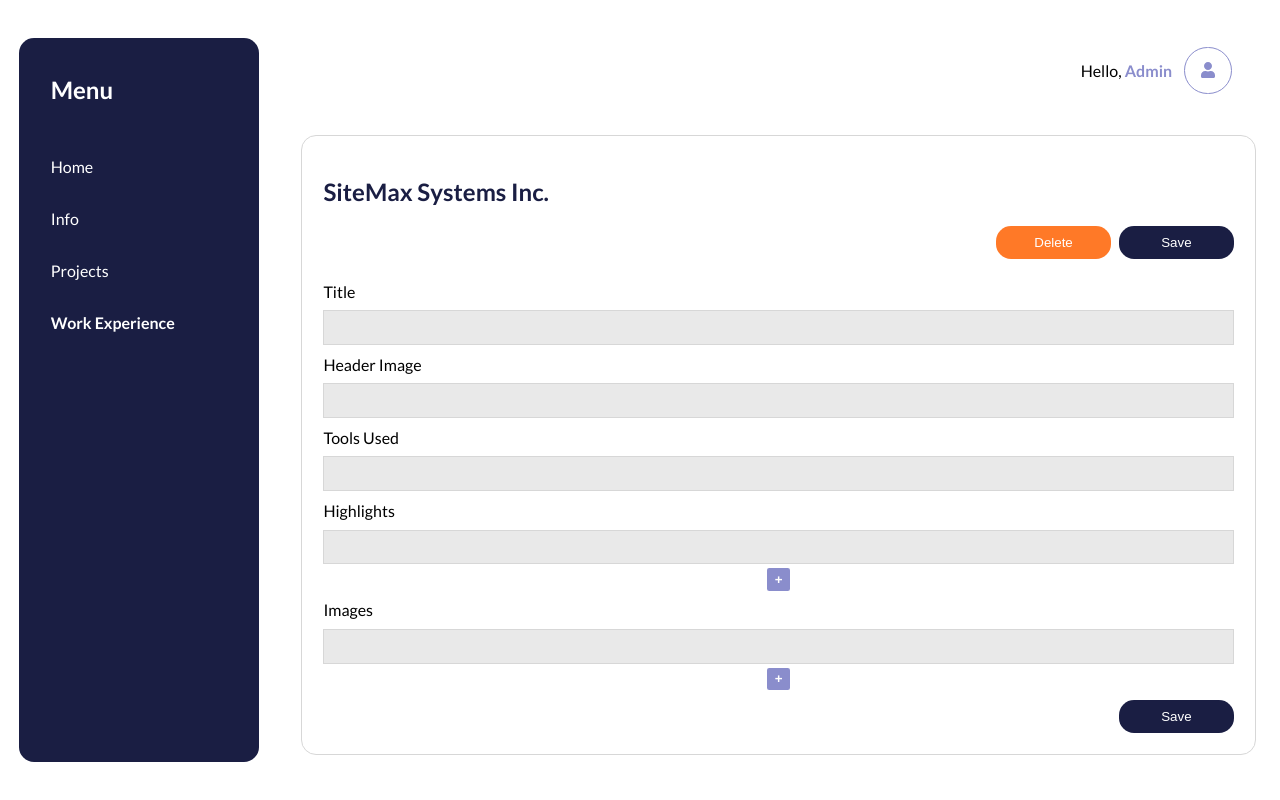
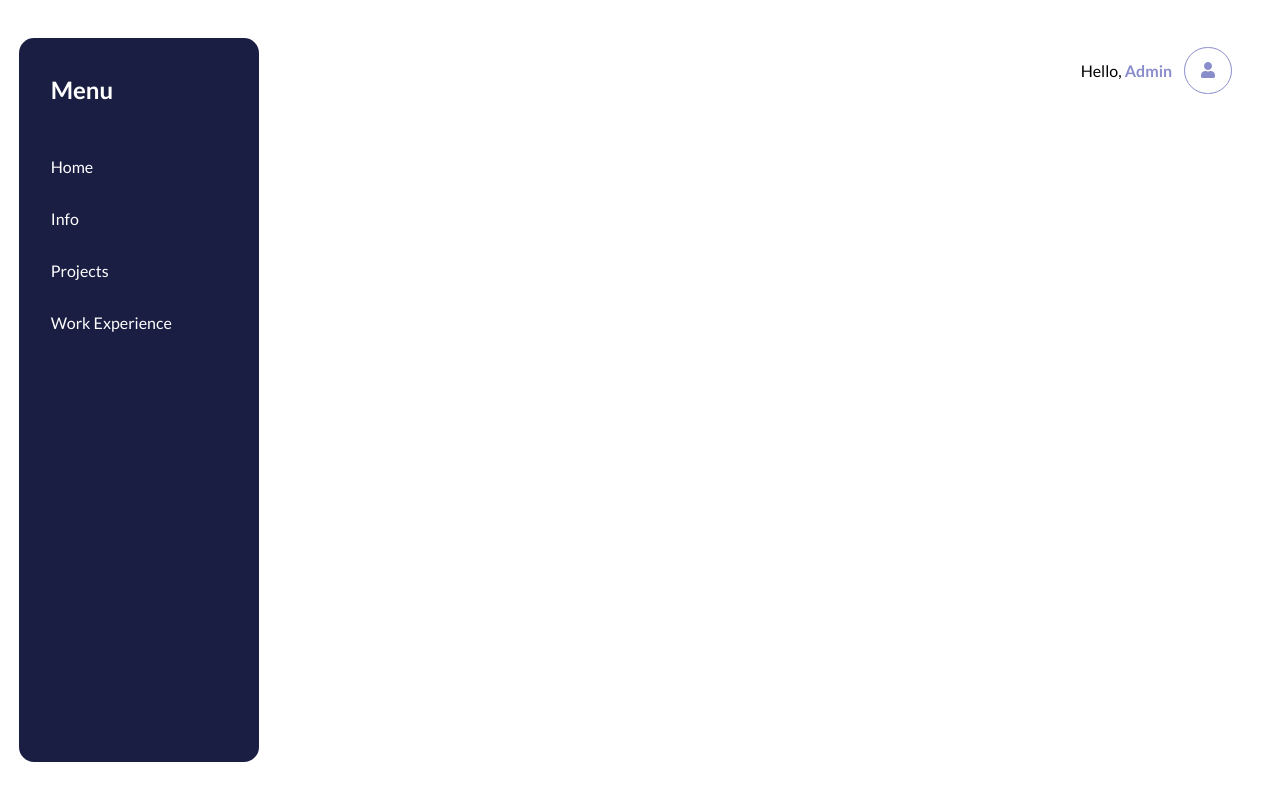
Before and after one commit to hwanggu-corgi/portfolio-dashboard, a React (Create React App) app in the folder front-end/: page /#/admin/work-experience/1 in a window 1280 px wide. Built offline with nearby package versions, Linux system fonts and the light colour scheme.

Commit message:
feat: Add progress #77 'portfolio dashboard'

```diff
--- a/front-end/src/App.js
+++ b/front-end/src/App.js
@@ -29,8 +29,8 @@
             <Route path="/admin/info" component={InfoScreen}/>
             <Route path="/admin/projects/:id" component={ProjectDetailScreen}/>
             <Route path="/admin/projects" component={ProjectsScreen}/>
-            <Route path="/admin/work-experience/:id" component={WorkExperienceDetailScreen}/>
-            <Route path="/admin/work-experience" component={WorkExperiencesScreen}/>
+            <Route path="/admin/work-experiences/:id" component={WorkExperienceDetailScreen}/>
+            <Route path="/admin/work-experiences" component={WorkExperiencesScreen}/>
             <Route exact path="/admin" component={HomeScreen}/>
         </Switch>
         </AppStyle.Main>
--- a/front-end/src/components/Navigation/index.js
+++ b/front-end/src/components/Navigation/index.js
@@ -48,7 +48,7 @@
                 <li><PrimaryNavMenuStyle.NavLinkNew exact to="/admin">Home</PrimaryNavMenuStyle.NavLinkNew></li>
                 <li><PrimaryNavMenuStyle.NavLinkNew to="/admin/info">Info</PrimaryNavMenuStyle.NavLinkNew></li>
                 <li><PrimaryNavMenuStyle.NavLinkNew to="/admin/projects">Projects</PrimaryNavMenuStyle.NavLinkNew></li>
-                <li><PrimaryNavMenuStyle.NavLinkNew to="/admin/work-experience">Work Experience</PrimaryNavMenuStyle.NavLinkNew></li>
+                <li><PrimaryNavMenuStyle.NavLinkNew to="/admin/work-experiences">Work Experience</PrimaryNavMenuStyle.NavLinkNew></li>
             </ul>
         </PrimaryNavMenuStyle.Nav>
     );
--- a/front-end/src/screens/ProjectDetailScreen/index.js
+++ b/front-end/src/screens/ProjectDetailScreen/index.js
@@ -30,8 +30,8 @@
 };
 
 function ProjectDetailScreen() {
-    let [highlightsList, setContactsList] = useState([""]);
-    let [imagesList, setSocialsList] = useState([""]);
+    let [highlightsList, setHighlightsList] = useState([""]);
+    let [imagesList, setImagesList] = useState([""]);
 
     return (
         <ProjectDetailScreenStyle.Section>
@@ -59,11 +59,11 @@
                 </Form.FormGroup>
                 <Form.FormGroup>
                     <label>Highlights</label>
-                    <Form.InputList list={highlightsList} onAdd={_ => setContactsList(oldArray => [...oldArray, ""])}/>
+                    <Form.InputList list={highlightsList} onAdd={_ => setHighlightsList(oldArray => [...oldArray, ""])}/>
                 </Form.FormGroup>
                 <Form.FormGroup>
                     <label>Images</label>
-                    <Form.InputList list={imagesList} onAdd={_ => setSocialsList(oldArray => [...oldArray, ""])}/>
+                    <Form.InputList list={imagesList} onAdd={_ => setImagesList(oldArray => [...oldArray, ""])}/>
                 </Form.FormGroup>
             </form>
             <ProjectDetailScreenStyle.ButtonSection>
--- a/front-end/src/screens/WorkExperienceDetailScreen/index.js
+++ b/front-end/src/screens/WorkExperienceDetailScreen/index.js
@@ -30,8 +30,7 @@
 };
 
 function WorkExperienceDetailScreen() {
-    let [highlightsList, setContactsList] = useState([""]);
-    let [imagesList, setSocialsList] = useState([""]);
+    let [highlightsList, setHighlightsList] = useState([""]);
 
     return (
         <WorkExperienceDetailScreenStyle.Section>
@@ -50,20 +49,28 @@
                     <Form.Input/>
                 </Form.FormGroup>
                 <Form.FormGroup>
-                    <label>Header Image</label>
+                    <label>Position</label>
                     <Form.Input/>
                 </Form.FormGroup>
                 <Form.FormGroup>
-                    <label>Tools Used</label>
+                    <label>Location</label>
+                    <Form.Input/>
+                </Form.FormGroup>
+                <Form.FormGroup>
+                    <label>Date Start</label>
+                    <Form.Input/>
+                </Form.FormGroup>
+                <Form.FormGroup>
+                    <label>Date End</label>
+                    <Form.Input/>
+                </Form.FormGroup>
+                <Form.FormGroup>
+                    <label>Tech Stacks</label>
                     <Form.Input/>
                 </Form.FormGroup>
                 <Form.FormGroup>
                     <label>Highlights</label>
-                    <Form.InputList list={highlightsList} onAdd={_ => setContactsList(oldArray => [...oldArray, ""])}/>
-                </Form.FormGroup>
-                <Form.FormGroup>
-                    <label>Images</label>
-                    <Form.InputList list={imagesList} onAdd={_ => setSocialsList(oldArray => [...oldArray, ""])}/>
+                    <Form.InputList list={highlightsList} onAdd={_ => setHighlightsList(oldArray => [...oldArray, ""])}/>
                 </Form.FormGroup>
             </form>
             <WorkExperienceDetailScreenStyle.ButtonSection>
--- a/front-end/src/screens/WorkExperiencesScreen/index.js
+++ b/front-end/src/screens/WorkExperiencesScreen/index.js
@@ -1,9 +1,10 @@
-import React, { useState } from 'react';
+import React from 'react';
 import styled from 'styled-components';
 import Button from '../../components/Button';
 import constants from '../../constants';
 import { FontAwesomeIcon } from '@fortawesome/react-fontawesome';
 import { faEdit, faTrashAlt, faChevronLeft, faChevronRight } from '@fortawesome/free-solid-svg-icons';
+import { useHistory } from 'react-router';
 
 const sectionPadding = "1.31rem";
 
@@ -101,6 +102,7 @@
 }
 
 function WorkExperiencesScreen() {
+    const history = useHistory();
     const deleteWorkExperience = () => {
         console.log("This is temporary");
     }
@@ -130,7 +132,7 @@
                     <TableStyle.Td>Junior Developer</TableStyle.Td>
                     <TableStyle.Td>Vancouver, BC, Canada</TableStyle.Td>
                     <TableStyle.Td>
-                        <TableStyle.Button onClick={history.push("/admin/work-experiences/1")}>
+                        <TableStyle.Button onClick={_ => history.push("/admin/work-experiences/1")}>
                             <div>
                                 <FontAwesomeIcon icon={faEdit}/>
                             </div>
```
